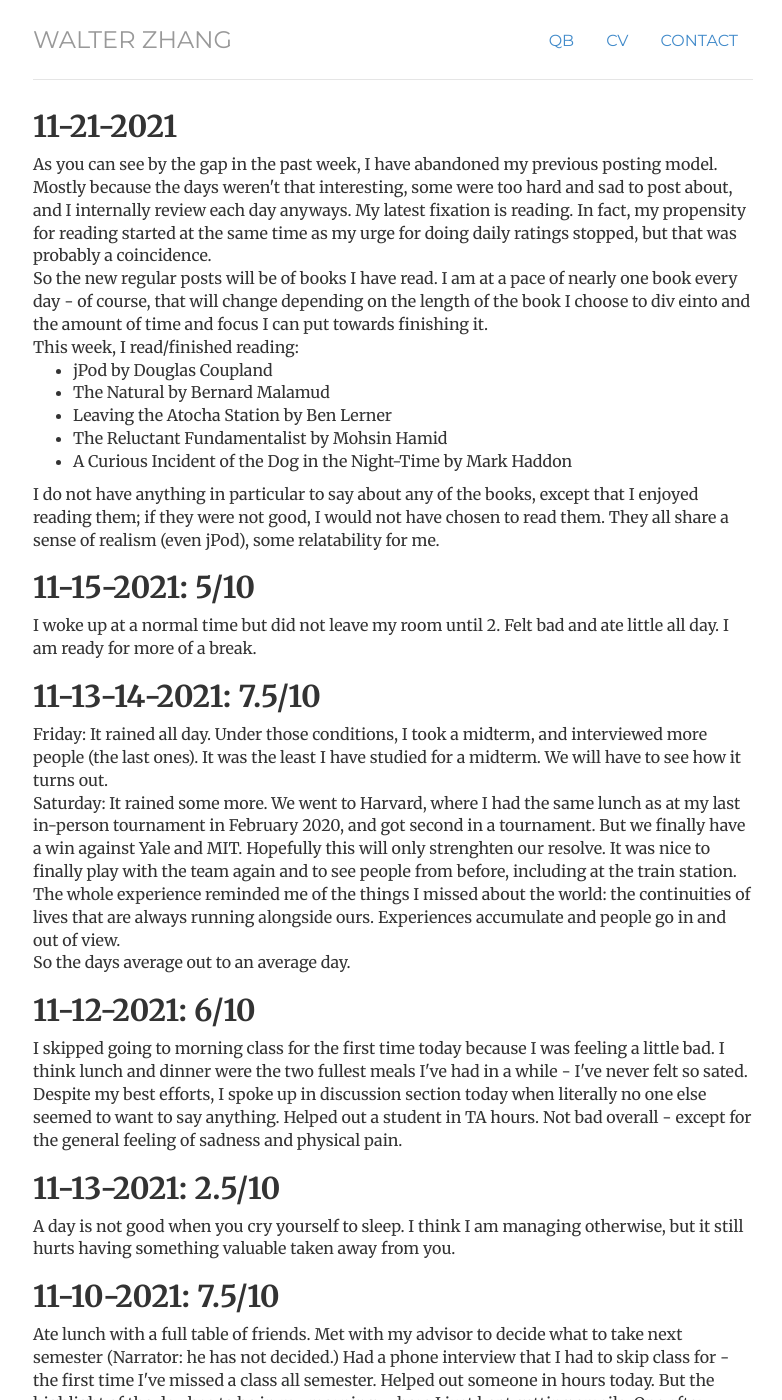
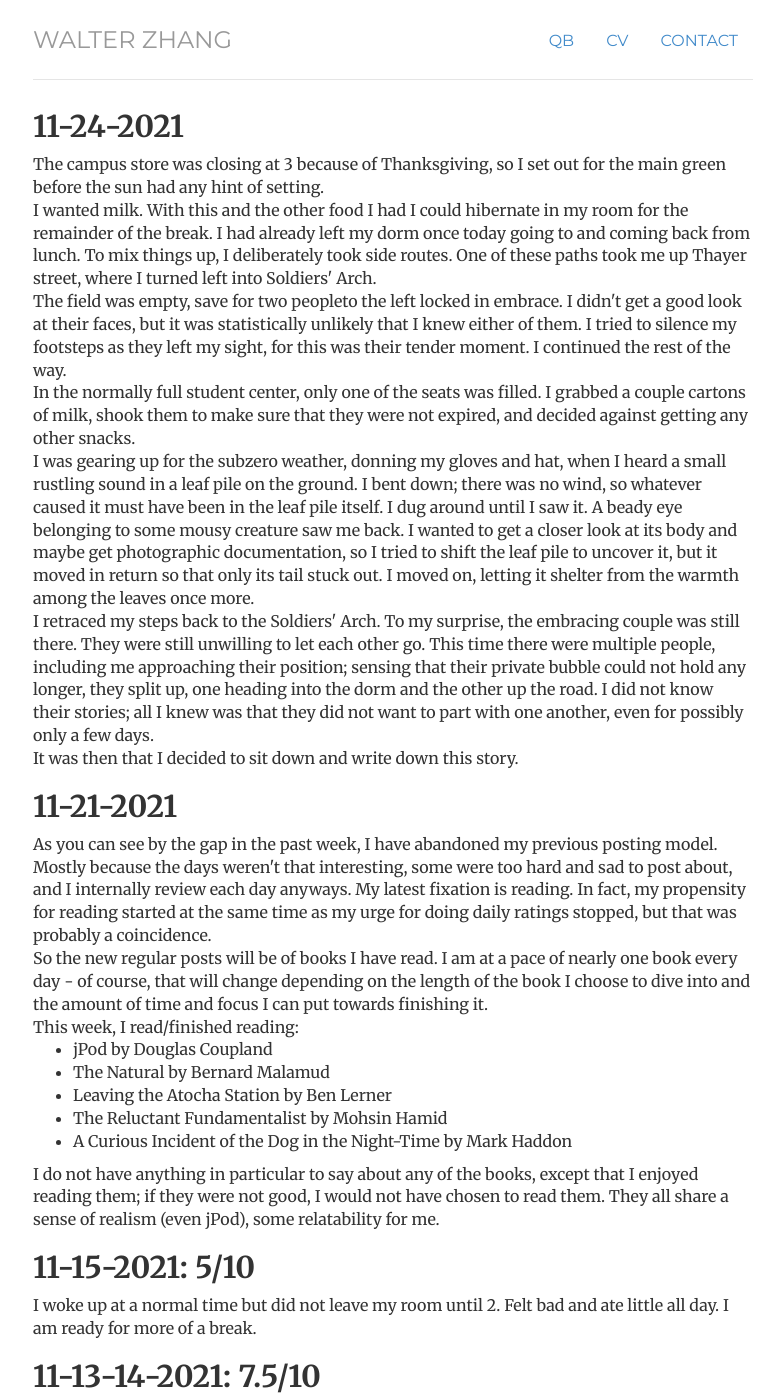
Before and after one commit to Zerowaltz/Zerowaltz.github.io, a Jekyll site: the page built from posts/nov21/index.html, in a window 1280 px wide and 1400 px high. Shown: the whole window, without its empty margins (247-1029 px from the left). Built offline with Jekyll 4.4.1, drawn with Linux system fonts in a browser that asks for light colours.

Commit message:
Update index.html

```diff
--- a/posts/nov21/index.html
+++ b/posts/nov21/index.html
@@ -44,10 +44,26 @@ description: Posts from Walter Zhang.
 </div>
 
 <div class="post">
+		<h2>11-24-2021</h2>
+	The campus store was closing at 3 because of Thanksgiving, so I set out for the main green before the sun had any hint of setting.
+
+	<br>I wanted milk. With this and the other food I had I could hibernate in my room for the remainder of the break. I had already left my dorm once today going to and coming back from lunch. To mix things up, I deliberately took side routes. One of these paths took me up Thayer street, where I turned left into Soldiers' Arch.
+
+	<br>The field was empty, save for two peopleto the left locked in embrace. I didn't get a good look at their faces, but it was statistically unlikely that I knew either of them. I tried to silence my footsteps as they left my sight, for this was their tender moment. I continued the rest of the way.
+
+	<br>In the normally full student center, only one of the seats was filled. I grabbed a couple cartons of milk, shook them to make sure that they were not expired, and decided against getting any other snacks.
+
+	<br>I was gearing up for the subzero weather, donning my gloves and hat, when I heard a small rustling sound in a leaf pile on the ground. I bent down; there was no wind, so whatever caused it must have been in the leaf pile itself. I dug around until I saw it. A beady eye belonging to some mousy creature saw me back. I wanted to get a closer look at its body and maybe get photographic documentation, so I tried to shift the leaf pile to uncover it, but it moved in return so that only its tail stuck out. I moved on, letting it shelter from the warmth among the leaves once more.
+
+	<br>I retraced my steps back to the Soldiers' Arch. To my surprise, the embracing couple was still there. They were still unwilling to let each other go. This time there were multiple people, including me approaching their position; sensing that their private bubble could not hold any longer, they split up, one heading into the dorm and the other up the road. I did not know their stories; all I knew was that they did not want to part with one another, even for possibly only a few days.
+
+	<br>It was then that I decided to sit down and write down this story.
+
+
 	<h2>11-21-2021</h2>
 	As you can see by the gap in the past week, I have abandoned my previous posting model. Mostly because the days weren't that interesting, some were too hard and sad to post about, and I internally review each day anyways. My latest fixation is reading. In fact, my propensity for reading started at the same time as my urge for doing daily ratings stopped, but that was probably a coincidence.
 
-	<br> So the new regular posts will be of books I have read. I am at a pace of nearly one book every day - of course, that will change depending on the length of the book I choose to div einto and the amount of time and focus I can put towards finishing it.
+	<br> So the new regular posts will be of books I have read. I am at a pace of nearly one book every day - of course, that will change depending on the length of the book I choose to dive into and the amount of time and focus I can put towards finishing it.
 
 	<br> This week, I read/finished reading:
 
```
